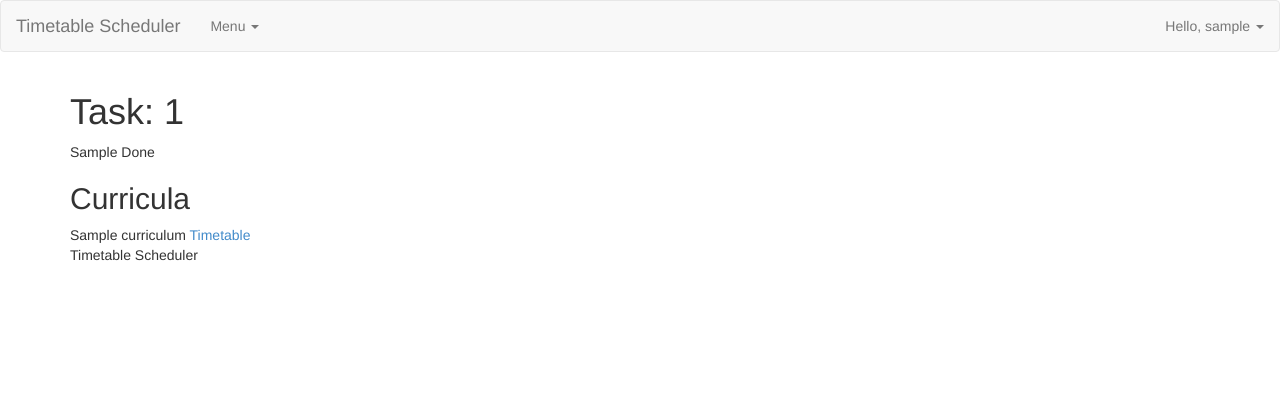
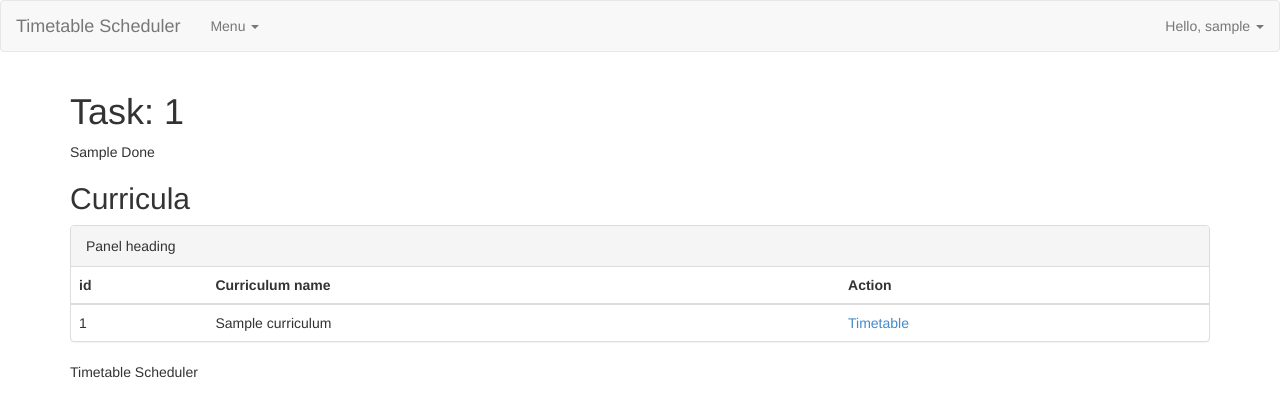
Before and after one commit to axgort/Timetable-Scheduler, a Django app: page /scheduler/show/1/ in a window 1280 px wide. Shown: the top 417 px of the page. Run offline with Django 3.2, Linux system fonts and the light colour scheme; a user stored in the database is signed in; tables that the repository leaves empty hold one stand-in row (values such as "Sample post"); parts of the project's set-up code (start-up, migrations or seed data) failed here and were passed over.

Commit message:
Ładniejsze wyświetlanie

```diff
--- a/timetable_scheduler/base/views.py
+++ b/timetable_scheduler/base/views.py
@@ -23,7 +23,7 @@ def login(request):
         print user
         if user is not None and user.is_active:
             auth_login(request, user)
-            return HttpResponseRedirect(reverse('base.views.home'))
+            return home(request)
     form = LoginForm()
     return render_to_response('home.html', {'loginForm': LoginForm()}, RequestContext(request))
 
--- a/timetable_scheduler/scheduler/views.py
+++ b/timetable_scheduler/scheduler/views.py
@@ -1,4 +1,4 @@
-from django.core import serializers
+from django.contrib.auth.decorators import login_required
 import os
 
 import datetime
@@ -70,7 +70,7 @@ def db_init(id):
 
 
 
-
+@login_required
 def add(request):
     if request.method == 'POST':
         form = DataForm(request.POST, request.FILES)
@@ -96,7 +96,7 @@ def add(request):
             context,
             context_instance=RequestContext(request)
     )
-
+@login_required
 def list(request):
     result = reversed(Task.objects.extra(order_by =['submitDate']))
 
@@ -117,7 +117,7 @@ def list(request):
             context,
             context_instance=RequestContext(request)
     )
-
+@login_required
 def show(request, id):
     try:
         task = Task.objects.get(pk=id)
@@ -125,7 +125,7 @@ def show(request, id):
     except:
         raise Http404()
     return render_to_response('task.html', {'task': task, 'curricula': curricula}, context_instance=RequestContext(request))
-
+@login_required
 def delete(request, id):
     try:
         task = Task.objects.get(pk=id)
@@ -137,7 +137,7 @@ def delete(request, id):
     task.delete()
     return HttpResponseRedirect(reverse('list'))
 
-
+@login_required
 def timetable(request, task, curriculum):
 
     return render_to_response('timetable.html', {'task': task
--- a/timetable_scheduler/templates/index.html
+++ b/timetable_scheduler/templates/index.html
@@ -45,7 +45,6 @@
 
 
     <div class="container">
-
         {% block content %}{% endblock %}
         {% block footer %}
         <footer>Timetable Scheduler </footer>
--- a/timetable_scheduler/templates/task.html
+++ b/timetable_scheduler/templates/task.html
@@ -11,9 +11,20 @@
 
 
 <h2> Curricula</h2>
-        {% for c in curricula %}
-        {{ c.uniqueName }}
-        <a href="{% url 'timetable' task.id c.uniqueName %}">Timetable</a>
-        {% endfor %}
+        <div class="panel panel-default">
+  <!-- Default panel contents -->
+  <div class="panel-heading">Panel heading</div>
+
+  <table class="table">
+      <thead><th>id</th><th>Curriculum name</th><th>Action</th></thead>
+    {% for c in curricula %}
+
+        <tr><td>{{ c.id }}</td><td>{{ c.uniqueName }}</td><td><a href="{% url 'timetable' task.id c.uniqueName %}">Timetable</a></td></tr>
+   {% endfor %}
+  </table>
+
+</div>
+
+
 
 {% endblock %}
--- a/timetable_scheduler/timetable_scheduler/urls.py
+++ b/timetable_scheduler/timetable_scheduler/urls.py
@@ -15,6 +15,7 @@ urlpatterns = patterns('',
     url(r'^scheduler/del/(?P<id>\d+)/$', 'scheduler.views.delete', name='delete'),
     url(r'^scheduler/timetable/(?P<task>\d+)/(?P<curriculum>\w+)/$', 'scheduler.views.timetable', name='timetable'),
     url(r'^scheduler/timetable/(?P<task>\d+)/(?P<curriculum>\w+)/json/$', 'scheduler.views.timetableapi', name='timetableapi'),
+    url(r'^accounts/login/$', 'base.views.home'),
     # url(r'^blog/', include('blog.urls')),
 
     url(r'^admin/', include(admin.site.urls)),
```
